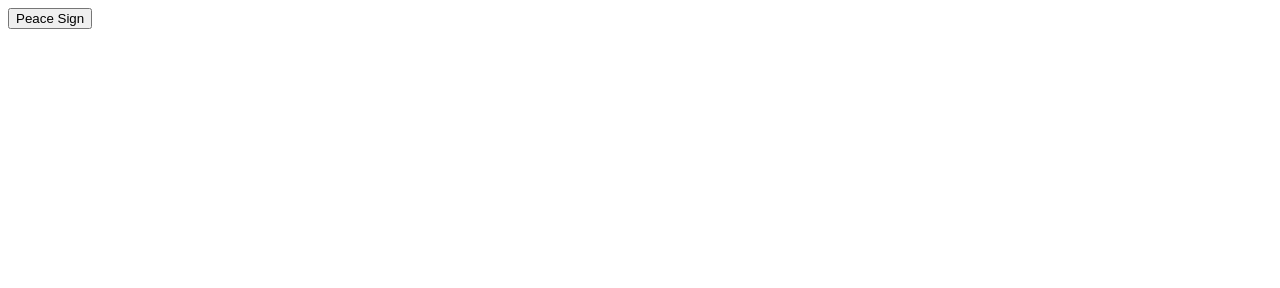
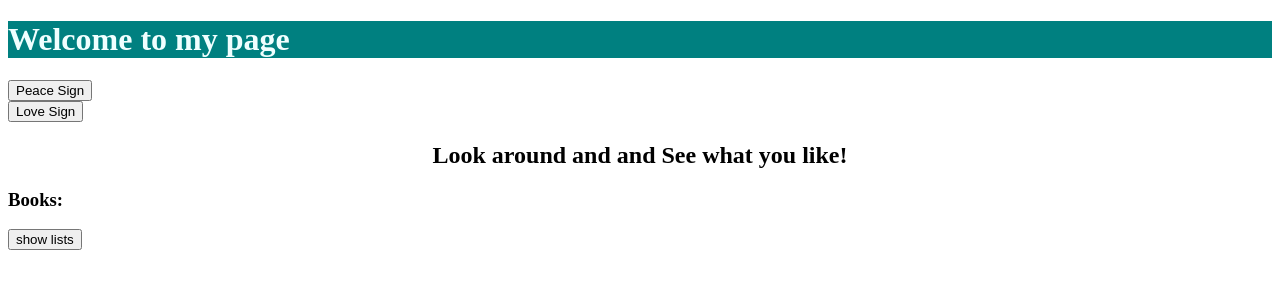
Before and after one commit to MalyElle/IntroJavaScript, a plain HTML site: page index.html in a window 1280 px wide. Both pictures are taken after a click on the button "Peace Sign". Drawn offline with Linux system fonts and the light colour scheme.

Commit message:
Changing

```diff
--- a/index.html
+++ b/index.html
@@ -1,18 +1,69 @@
 <!DOCTYPE html>
 <html lang="en">
+
 <head>
     <meta charset="UTF-8">
     <meta name="viewport" content="width=device-width, initial-scale=1.0">
     <meta http-equiv="X-UA-Compatible" content="ie=edge">
     <title>Name Gen</title>
 </head>
+
 <body>
-    <div>
-        <button onclick="nameGenerator()">
+
+    <div id="div1">
+        <h1>
+            Welcome to my page
+        </h1>
+    </div>
+
+    <div id="div1">
+        <button onclick="changeDiv()">
             Peace Sign
         </button>
     </div>
 
-    <script src="functions.js"></script>
+    <div id="div3">
+        <button onclick="bug()">
+            Love Sign
+        </button>
+    </div>
+
+
+    <div id="div2">
+        <h2>
+            Look around and and See what you like!
+        </h2>
+    </div>
+
+
+    <div>
+        <h3>
+            Books:
+        </h3>
+        <button onclick="sagaHiding()">
+            show lists
+        </button>
+    </div>
+
+    <div id="lists" style="display: none;">
+        <ul>
+            <li>
+                Twilight
+            </li>
+            <li>
+                New Moon
+            </li>
+            <li>
+                Eclipse
+            </li>
+        </ul>
+    </div>
+
+
+
+
+    <script src="playtime.js"></script>
+    <!-- <script src="functions.js"></script> -->
 </body>
+
 </html>
--- /dev/null
+++ b/playtime.js
@@ -0,0 +1,38 @@
+function changeDiv() {
+    var firstDiv = document.getElementById('div1')
+    firstDiv.style.padding = '2.5 rem';
+    firstDiv.style.backgroundColor = 'teal';
+    firstDiv.style.color = 'azure';
+}
+
+//changeDiv();
+
+ function changeDiv2() {
+     var secondDiv = document.getElementById('div2')
+     secondDiv.style.fontSize = '3.5 rem';
+     secondDiv.style.textAlign = 'center';
+ }
+changeDiv2();
+
+function bug() {
+    var thirdDiv = document.getElementById('div3');
+    var heading1 = document.createElement('h1');
+
+    heading1.innerHTML = 'Focus and Breathe';
+
+    thirdDiv.appendChild(heading1);
+}
+
+function sagaHiding() {
+    var lists = document.getElementById('lists');
+    if(lists.style.display ==='none'){
+        // show details
+        lists.style.display = 'block';
+    }
+    else if(lists.style.display === 'block'){
+        // hide details
+        lists.style.display = 'none';
+
+    }
+
+}
```
